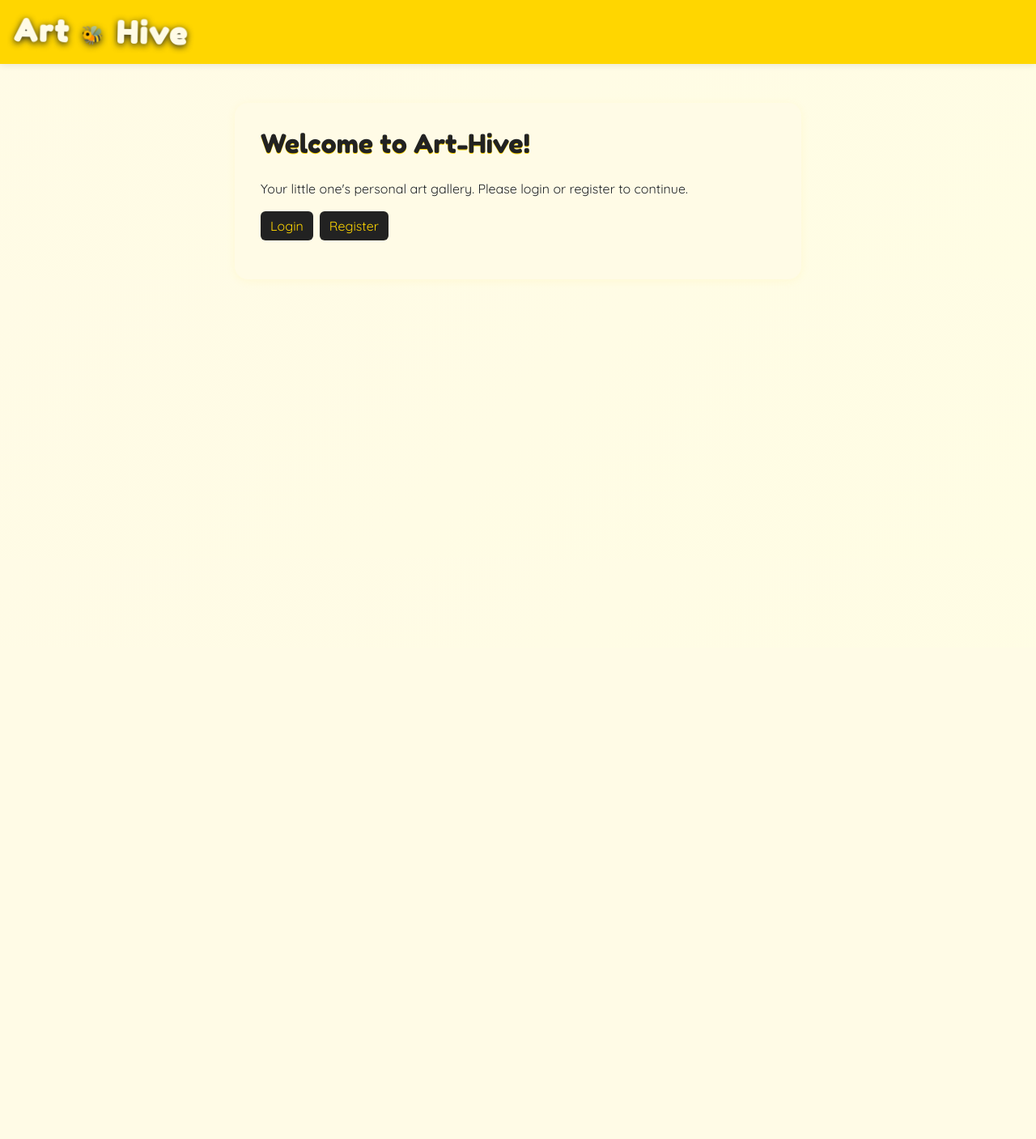
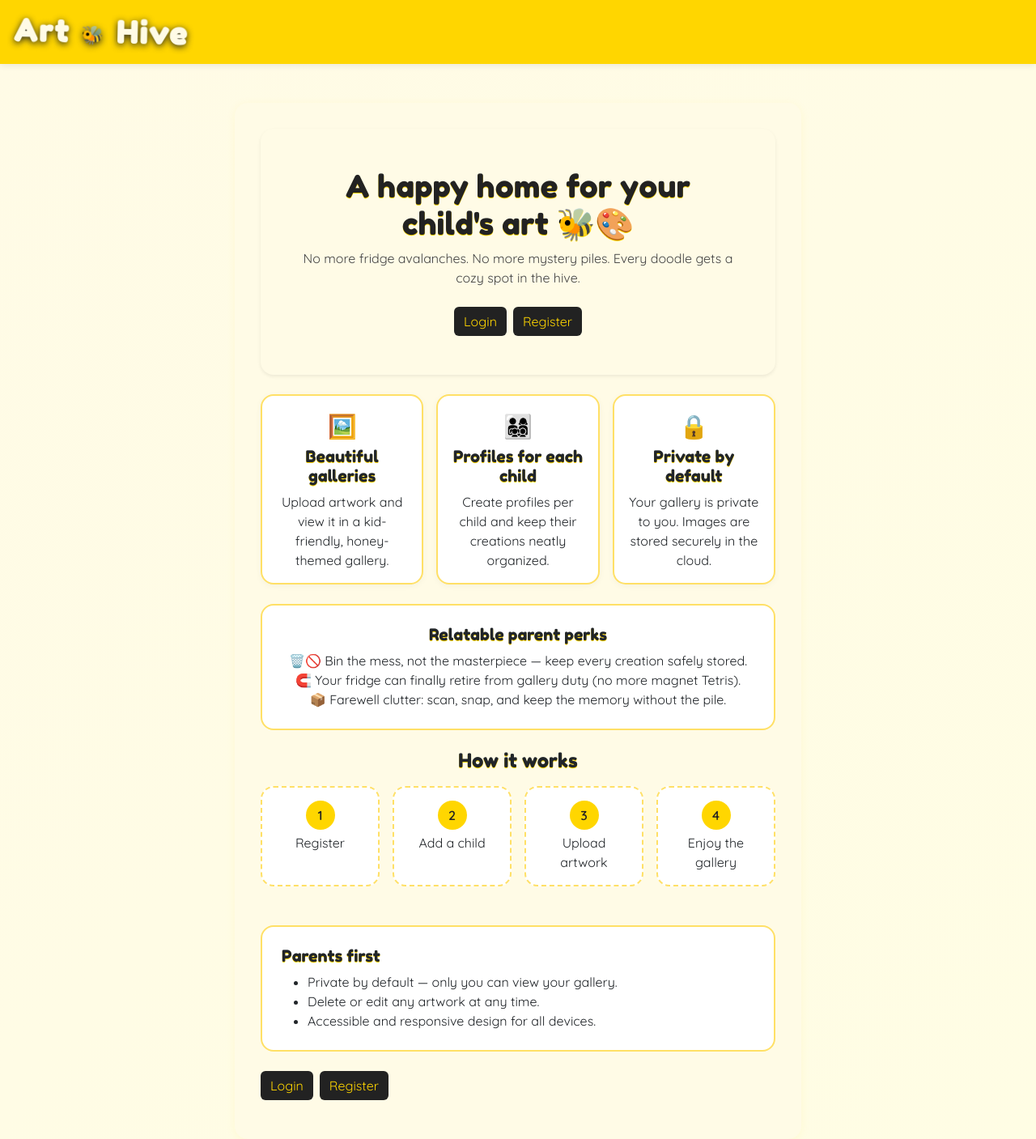
Before and after one commit to nazhameed/arthive, a Django app: page / in a window 1280 px wide. Shown: the whole page at 81% size. Before the commit the page ends 346 px from the top, so only its background shows below. Run offline with Django 5.2, Linux system fonts and the light colour scheme.

Commit message:
add cards and explainer text on landing page

```diff
--- a/gallery/static/gallery/css/style.css
+++ b/gallery/static/gallery/css/style.css
@@ -250,3 +250,13 @@ h2, h3 {
 .card-honey { background: #fffbe6; border-radius: 1rem; }
 .text-honey-warn { color: #ffa000; }
 .img-preview { max-height: 220px; object-fit: cover; }
+
+/* Landing page */
+.hero-title { font-family: 'Fredoka One', cursive; font-size: 2rem; color: #222; text-shadow: 0 1px 0 #ffd600; }
+@media (min-width: 768px) { .hero-title { font-size: 2.4rem; } }
+.hero-subtitle { color: #444; }
+.feature-card { background: #fff; border: 2px solid #ffe066; border-radius: 1rem; box-shadow: 0 2px 8px rgba(0,0,0,0.04); }
+.emoji-icon { font-size: 1.8rem; margin-bottom: 0.25rem; }
+.step-card { background: #fff; border: 2px dashed #ffe066; border-radius: 1rem; }
+.step-number { width: 36px; height: 36px; line-height: 36px; border-radius: 50%; background: #ffd600; color: #222; display: inline-block; font-weight: 700; margin-bottom: 0.25rem; }
+.trust-card { background: #fff; border: 2px solid #ffe066; border-radius: 1rem; }
--- a/gallery/static/gallery/js/index.js
+++ b/gallery/static/gallery/js/index.js
@@ -4,16 +4,28 @@ document.addEventListener('DOMContentLoaded', () => {
   const loginForm = document.getElementById('login-form');
   const registerForm = document.getElementById('register-form');
   const authButtons = document.getElementById('auth-buttons');
+  const container = document.querySelector('[data-active-form]');
 
   function showForm(form) {
     if (!loginForm || !registerForm || !authButtons) return;
     const isLogin = form === 'login';
-    loginForm.classList.toggle('d-none', !isLogin);
-    registerForm.classList.toggle('d-none', isLogin);
+    const shown = isLogin ? loginForm : registerForm;
+    const hidden = isLogin ? registerForm : loginForm;
+
+    shown.classList.remove('d-none');
+    hidden.classList.add('d-none');
     authButtons.classList.add('d-none');
-    // Focus the first input in the shown form
-    const input = (isLogin ? loginForm : registerForm).querySelector('input, select, textarea, button');
+
+    // Scroll the revealed form into view and focus first input
+    shown.scrollIntoView({ behavior: 'smooth', block: 'start' });
+    const input = shown.querySelector('input, select, textarea, button');
     if (input) input.focus();
+  }
+
+  // Initialize from server-side active_form if present
+  const initial = container ? container.getAttribute('data-active-form') : '';
+  if (initial === 'login' || initial === 'register') {
+    showForm(initial);
   }
 
   document.addEventListener('click', (e) => {
--- a/gallery/templates/index.html
+++ b/gallery/templates/index.html
@@ -1,8 +1,96 @@
 {% extends 'base.html' %}
 {% block content %}
-<div class="container mt-5">
-  <h2 class="mb-4">Welcome to Art-Hive!</h2>
-  <p>Your little one's personal art gallery. Please login or register to continue.</p>
+<div class="container mt-5" data-active-form="{{ active_form|default:'' }}">
+  <!-- Hero -->
+  <section class="hero card-honey shadow-sm p-4 p-md-5 mb-4 text-center">
+    <h1 class="hero-title mb-2">A happy home for your child's art 🐝🎨</h1>
+    <p class="hero-subtitle mb-4">No more fridge avalanches. No more mystery piles. Every doodle gets a cozy spot in the hive.</p>
+    <div class="d-flex flex-wrap justify-content-center gap-2">
+      <button class="btn btn-primary" data-form="login" aria-label="Login">Login</button>
+      <button class="btn btn-secondary" data-form="register" aria-label="Register">Register</button>
+    </div>
+  </section>
+
+  <!-- Features -->
+  <section class="mb-4">
+    <div class="row g-3">
+      <div class="col-12 col-md-4">
+        <div class="feature-card h-100 p-3 text-center">
+          <div class="emoji-icon" aria-hidden="true">🖼️</div>
+          <h3 class="h5">Beautiful galleries</h3>
+          <p class="mb-0">Upload artwork and view it in a kid-friendly, honey-themed gallery.</p>
+        </div>
+      </div>
+      <div class="col-12 col-md-4">
+        <div class="feature-card h-100 p-3 text-center">
+          <div class="emoji-icon" aria-hidden="true">👨‍👩‍👧‍👦</div>
+          <h3 class="h5">Profiles for each child</h3>
+          <p class="mb-0">Create profiles per child and keep their creations neatly organized.</p>
+        </div>
+      </div>
+      <div class="col-12 col-md-4">
+        <div class="feature-card h-100 p-3 text-center">
+          <div class="emoji-icon" aria-hidden="true">🔒</div>
+          <h3 class="h5">Private by default</h3>
+          <p class="mb-0">Your gallery is private to you. Images are stored securely in the cloud.</p>
+        </div>
+      </div>
+    </div>
+  </section>
+
+  <!-- Quirky perks -->
+  <section class="trust-card p-3 p-md-4 mb-4">
+    <h2 class="h5 mb-2 text-center">Relatable parent perks</h2>
+    <ul class="mb-0 list-unstyled text-center">
+      <li>🗑️🚫 Bin the mess, not the masterpiece — keep every creation safely stored.</li>
+      <li>🧲 Your fridge can finally retire from gallery duty (no more magnet Tetris).</li>
+      <li>📦 Farewell clutter: scan, snap, and keep the memory without the pile.</li>
+    </ul>
+  </section>
+
+  <!-- How it works -->
+  <section class="mb-5">
+    <h2 class="h4 text-center mb-3">How it works</h2>
+    <div class="row g-3 text-center">
+      <div class="col-6 col-md-3">
+        <div class="step-card p-3 h-100">
+          <div class="step-number" aria-hidden="true">1</div>
+          <p class="mb-0">Register</p>
+        </div>
+      </div>
+      <div class="col-6 col-md-3">
+        <div class="step-card p-3 h-100">
+          <div class="step-number" aria-hidden="true">2</div>
+          <p class="mb-0">Add a child</p>
+        </div>
+      </div>
+      <div class="col-6 col-md-3">
+        <div class="step-card p-3 h-100">
+          <div class="step-number" aria-hidden="true">3</div>
+          <p class="mb-0">Upload artwork</p>
+        </div>
+      </div>
+      <div class="col-6 col-md-3">
+        <div class="step-card p-3 h-100">
+          <div class="step-number" aria-hidden="true">4</div>
+          <p class="mb-0">Enjoy the gallery</p>
+        </div>
+      </div>
+    </div>
+  </section>
+
+  <!-- Trust/Privacy -->
+  <section class="trust-card p-3 p-md-4 mb-4">
+    <h2 class="h5 mb-2">Parents first</h2>
+    <ul class="mb-0">
+      <li>Private by default — only you can view your gallery.</li>
+      <li>Delete or edit any artwork at any time.</li>
+      <li>Accessible and responsive design for all devices.</li>
+    </ul>
+  </section>
+
+  <!-- Auth forms -->
+  <section aria-label="Authentication forms">
     <div id="auth-buttons" class="d-flex gap-2 mb-4">
       <button class="btn btn-primary" data-form="login">Login</button>
       <button class="btn btn-secondary" data-form="register">Register</button>
@@ -52,5 +140,6 @@
         <button type="submit" class="btn btn-secondary">Register</button>
       </form>
     </div>
+  </section>
 </div>
 {% endblock %}
```
Lines whose indentation alone changed are shown as unchanged.
